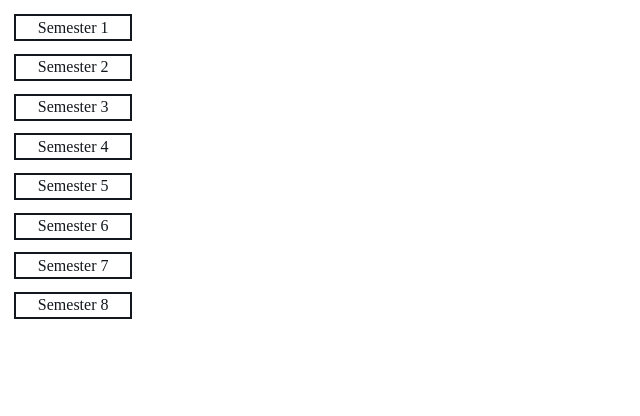
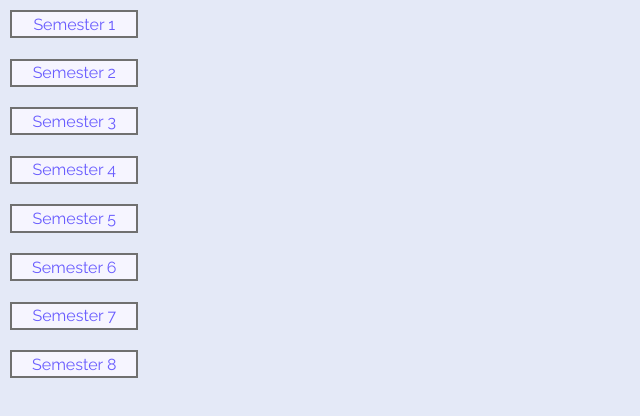
Before and after one commit to aadit-n3rdy/ums, a plain HTML site: page marks.html in a window 1280 px wide. Shown: the whole page, without its empty margins (0-640 px from the left). Drawn offline with Linux system fonts and the light colour scheme.

Commit message:
creating branch shreyas_dev-side_bar-2 to deal with iframe color scheme issues

```diff
--- a/marks.css
+++ b/marks.css
@@ -1,24 +1,45 @@
+@import url("side-bar/home-side.css");
+
 :root {
-    --black:#12181e;
-    --dark-green:#27ac1f;
-    --light-green:#85fe78;
-    --white:#ffffff;
-    --grey:#ddd;
+    /* color scheme */
+    --body-color: #E4E9F7;
+    --sidebar-color: #FFF;
+    --primary-color: #695CFE;
+    --primary-color-light: #F6F5FF;
+    --toggle-color: #DDD;
+    --text-color: #707070;
+
+    /* transition colors */
+    --trans-02: all 0.2s ease;
+    --trans-03: all 0.3s ease;
+    --trans-04: all 0.4s ease;
+    --trans-05: all 0.5s ease;
+}
+
+body.dark {
+    /* dark color scheme */
+    --body-color: #18191A;
+    --sidebar-color: #242526;
+    --primary-color: #6528e0;
+    --primary-color-light: #3A3B3C;
+    --toggle-color: #FFF;
+    --text-color: #CCC;
 }
 
 a:link , a:visited{
     text-decoration: none;
-    background-color: var(--white);
-    color: var(--black);
-    border: 2px solid var(--black);
+    background-color: var(--primary-color-light);
+    color: var(--primary-color);
+    border: 2px solid var(--text-color);
     padding: 0.2% .5% 0.2% .5%;
     text-align: center;
     display: inline-block;
-    margin: 0.5% 0.5%;
-    width: 8%;
+    margin: 0.8% 0.8%;
+    width: 10%;
 }
 
 a:hover, a:active {
-    color: var(--light-green);
-    background-color: var(--black);
+    color: var(--primary-color-light);
+    background-color: var(--text-color);
+    transition: var(--trans-03);
 }
--- a/marks.html
+++ b/marks.html
@@ -8,21 +8,22 @@
     <title>Marks</title>
 </head>
 <body>
-    <a href="semester/sem1.html" target="iframe_content">Semester 1</a>
+    <a href="semester/sem1.html" target="_self">Semester 1</a>
     <br>
-    <a href="semester/sem2.html" target="iframe_content">Semester 2</a>
+    <a href="semester/sem2.html" target="_self">Semester 2</a>
     <br>
-    <a href="semester/sem3.html" target="iframe_content">Semester 3</a>
+    <a href="semester/sem3.html" target="_self">Semester 3</a>
     <br>
-    <a href="semester/sem4.html" target="iframe_content">Semester 4</a>
+    <a href="semester/sem4.html" target="_self">Semester 4</a>
     <br>
-    <a href="semester/sem5.html" target="iframe_content">Semester 5</a>
+    <a href="semester/sem5.html" target="_self">Semester 5</a>
     <br>
-    <a href="semester/sem6.html" target="iframe_content">Semester 6</a>
+    <a href="semester/sem6.html" target="_self">Semester 6</a>
     <br>
-    <a href="semester/sem7.html" target="iframe_content">Semester 7</a>
+    <a href="semester/sem7.html" target="_self">Semester 7</a>
     <br>
-    <a href="semester/sem8.html" target="iframe_content">Semester 8</a>
+    <a href="semester/sem8.html" target="_self">Semester 8</a>
     <br>
+    <script src="marks.js"></script>
 </body>
 </html>
--- /dev/null
+++ b/marks.js
@@ -0,0 +1 @@
+document.getElementById("demo").textContent = mesage;
--- a/side-bar/home-side.js
+++ b/side-bar/home-side.js
@@ -18,7 +18,11 @@ const body = document.querySelector("body"),
 
         if(body.classList.contains("dark")){
           modeText.innerText = "Light Mode"
+          child_mode = 1
         }else{
           modeText.innerText = "Dark Mode"
+          child_mode = 0
         }
       });
+
+      var message = "Hello, world!";
```
Also changed, not shown: side-bar/home-side.html (+2 -2 lines), 1 other file.
